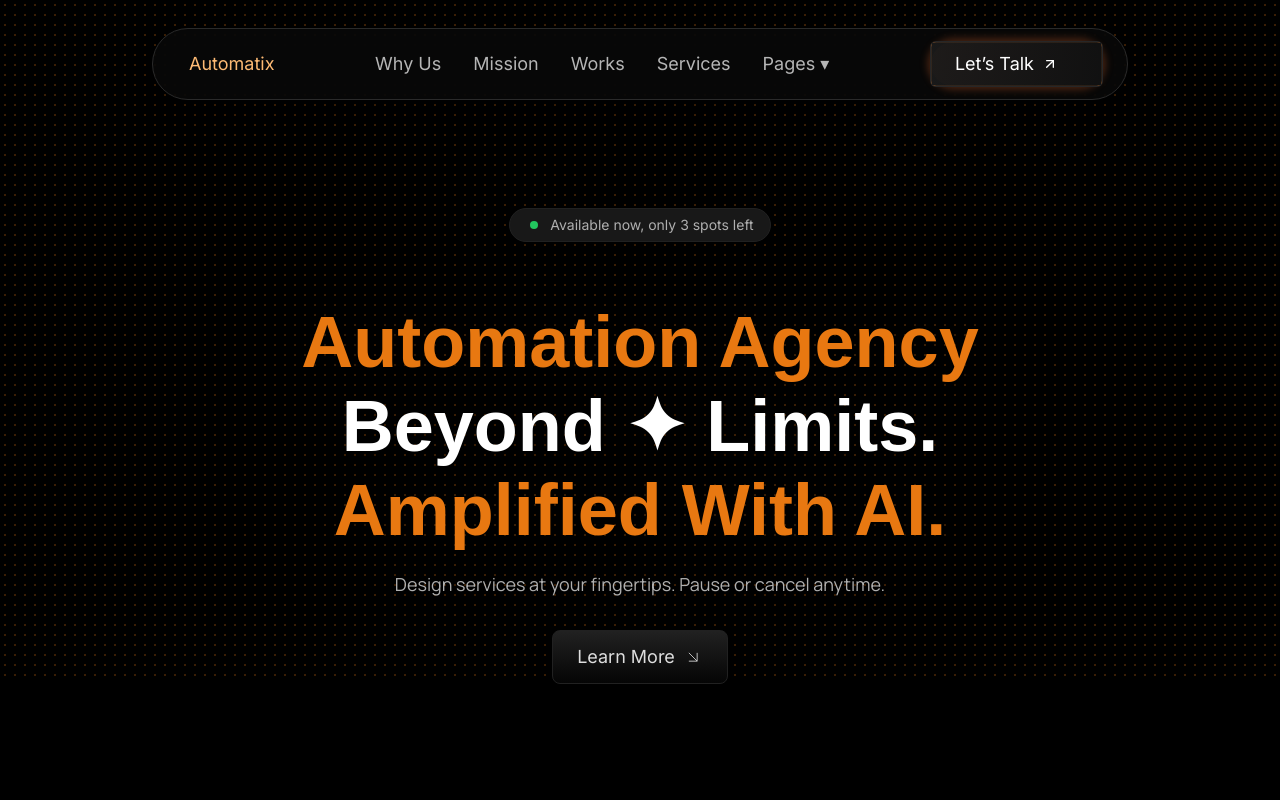
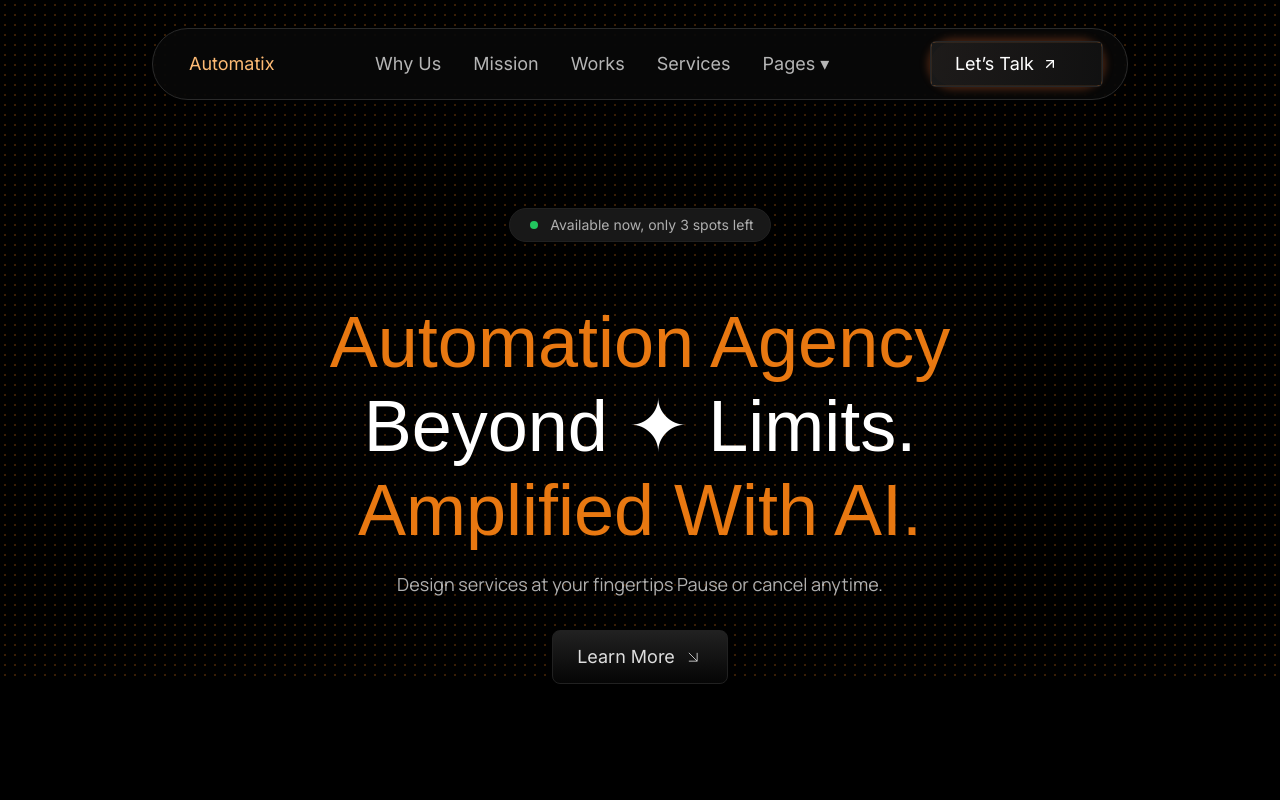
Before and after one commit to Kinza-Saeed/Automatix, a React (Vite) app: page / in a window 1280 px wide. Shown: the top 800 px of the page. Built offline with nearby package versions, Linux system fonts and the light colour scheme; a web font is replaced by a local one.

Commit message:
Update HeroSection

```diff
--- a/src/components/HeroSection.tsx
+++ b/src/components/HeroSection.tsx
@@ -71,27 +71,28 @@ export default function HeroSection() {
 
           {/* Heading */}
           <h1
-  className="text-[2rem] xs:text-[2.3rem] sm:text-5xl md:text-6xl lg:text-8xl xl:text-7xl
-    font-bold leading-tight font-satoshi
+  className="text-[2rem] xs:text-[2.3rem] sm:text-5xl md:text-6xl lg:text-9xl xl:text-7xl
+    font-medium leading-tight font-satoshi
     space-y-3
     mt-2 sm:mt-4 md:mt-6"
   data-aos="fade-up"
   data-aos-delay="200"
 >
   <span className="text-[#E87811] block pt-2 sm:pt-4">Automation Agency</span>
-  <span className="text-white block mt-2 sm:mt-4">Beyond <span className="text-white">✦</span> Limits.</span>
-  <span className="text-[#E87811] block mt-2 sm:mt-4">Amplified With AI.</span>
+  <span className="text-white block mt-6 sm:mt-4">Beyond <span className="text-white">✦</span> Limits.</span>
+  <span className="text-[#E87811] block mt-6 sm:mt-4">Amplified With AI.</span>
 </h1>
 
 
-          {/* Subtext */}
-          <p
-            className="text-sm xs:text-base sm:text-lg text-[#AFAFAF] mt-6 font-manrope px-2 sm:px-6 md:px-12"
-            data-aos="fade-up"
-            data-aos-delay="400"
-          >
-            Design services at your fingertips. Pause or cancel anytime.
-          </p>
+         <p
+  className="text-sm xs:text-base sm:text-lg text-[#AFAFAF] mt-6 font-manrope px-2 sm:px-6 md:px-12 text-center"
+  data-aos="fade-up"
+  data-aos-delay="400"
+>
+  Design services at your fingertips <br className="sm:hidden" />
+  Pause or cancel anytime.
+</p>
+
 
           {/* CTA Button */}
           <AnimatedButton>
```
